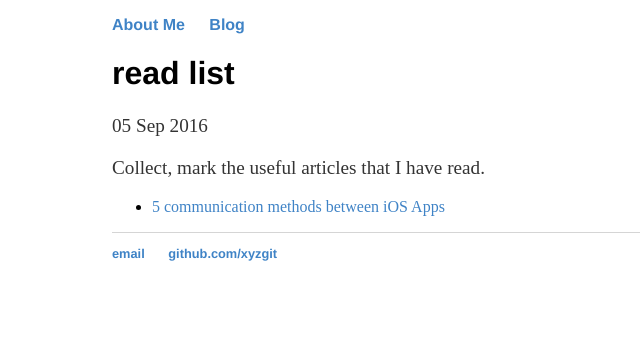
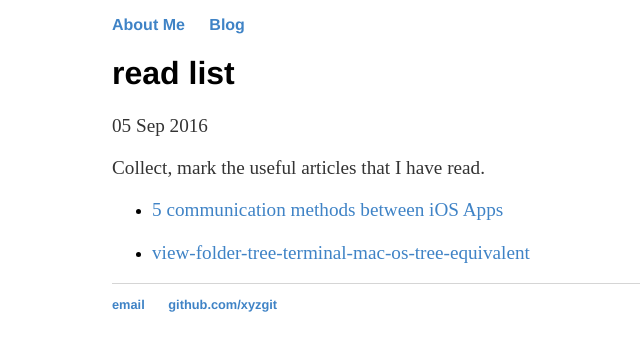
Before and after one commit to xyzgit/xyz.github.io, a Jekyll site: the page built from _posts/2016-09-05-read-list.md, in a window 1280 px wide. Shown: the top 351 px of the page, without its empty margins (208-848 px from the left). Built offline with Jekyll 4.4.1, drawn with Linux system fonts in a browser that asks for light colours.

Commit message:
add a read list item

```diff
--- a/_posts/2016-09-05-read-list.md
+++ b/_posts/2016-09-05-read-list.md
@@ -6,3 +6,5 @@ date: 2016-09-05
 Collect, mark the useful articles that I have read.
 
 - [5 communication methods between iOS Apps](http://toutiao.com/i6325413937604985345/)
+
+- [view-folder-tree-terminal-mac-os-tree-equivalent](http://osxdaily.com/2016/09/09/view-folder-tree-terminal-mac-os-tree-equivalent/)
```
